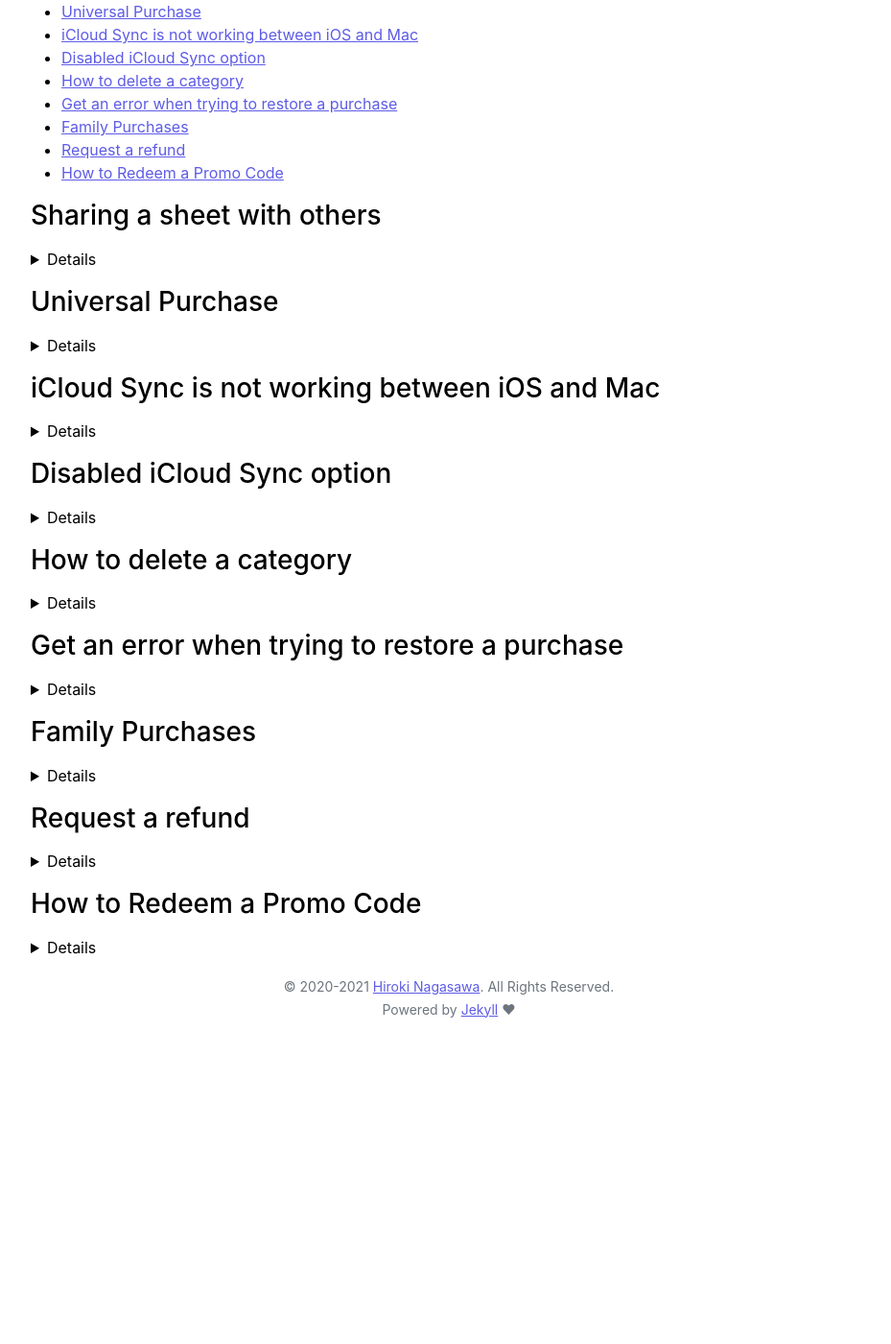
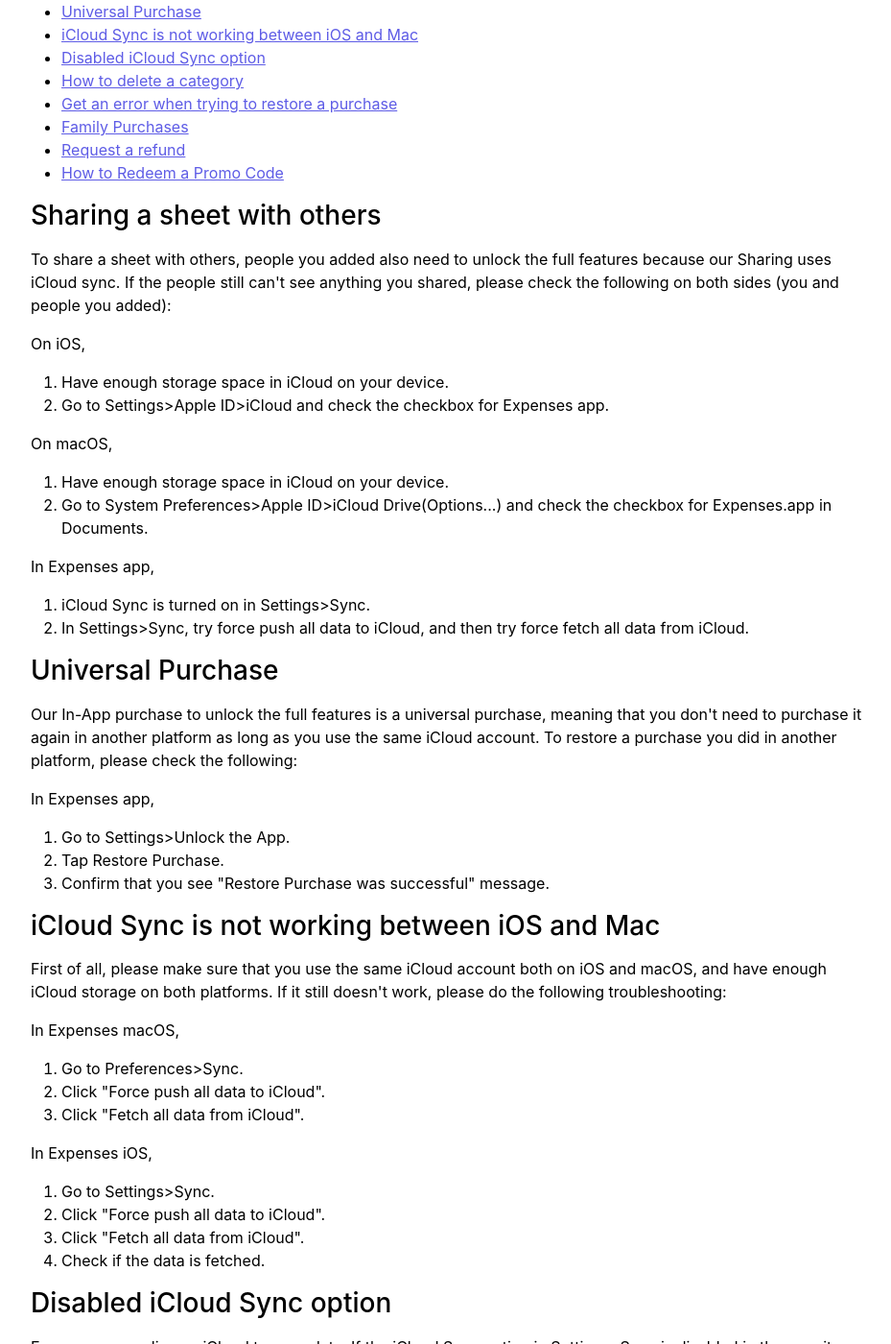
Before and after one commit to bluecometlabs/getexpenses.app, a Jekyll site: the page built from pages/contact.md, in a window 1280 px wide and 1400 px high, scrolled down 421 px. Shown: the whole window at 96% size, without its empty margins (172-1101 px from the left). Built offline with Jekyll 4.4.1, drawn with Linux system fonts in a browser that asks for light colours; before the commit the page ends 1500 px from its top, so only the background shows below that; some of the changed text lies outside the part shown.

Commit message:
Update contact page

```diff
--- a/_includes/contact.html
+++ b/_includes/contact.html
@@ -22,7 +22,6 @@
     </ul>
 
     <h3 id="sharing-sheet-with-others">Sharing a sheet with others</h3>
-    <details>
     <p>To share a sheet with others, people you added also need to unlock the full features because our Sharing uses iCloud sync. If the people still can't see anything you shared, please check the following on both sides (you and people you added):</p>
     <p>On iOS,</p>
     <ol>
@@ -39,10 +38,8 @@
         <li>iCloud Sync is turned on in Settings>Sync.</li>
         <li>In Settings>Sync, try force push all data to iCloud, and then try force fetch all data from iCloud.</li>
     </ol>
-    </details>
 
     <h3 id="universal-purchase">Universal Purchase</h3>
-    <details>
     <p>Our In-App purchase to unlock the full features is a universal purchase, meaning that you don't need to purchase it again in another platform as long as you use the same iCloud account. To restore a purchase you did in another platform, please check the following:</p>
     <p>In Expenses app,</p>
     <ol>
@@ -50,10 +47,8 @@
         <li>Tap Restore Purchase.</li>
         <li>Confirm that you see "Restore Purchase was successful" message.</li>
     </ol>
-    </details>
 
     <h3 id="icloud-sync-is-not-working">iCloud Sync is not working between iOS and Mac</h3>
-    <details>
     <p>First of all, please make sure that you use the same iCloud account both on iOS and macOS, and have enough iCloud storage on both platforms. If it still doesn't work, please do the following troubleshooting:</p>
     <p>In Expenses macOS,</p>
     <ol>
@@ -68,10 +63,8 @@
         <li>Click "Fetch all data from iCloud".</li>
         <li>Check if the data is fetched.</li>
     </ol>
-    </details>
 
     <h3 id="disabled-icloud-sync-option">Disabled iCloud Sync option</h3>
-    <details>
     <p>Expenses app relies on iCloud to sync data. If the iCloud Sync option in Settings>Sync is disabled in the app, it means the app can't access iCloud on your device. To enable it, please check the following:</p>
     <p>On iOS,</p>
     <ol>
@@ -87,10 +80,8 @@
         <li>Relaunch the app to properly reflect the change.</li>
         <li>See the iCloud Sync is now enabled.</li>
     </ol>
-    </details>
 
     <h3 id="how-to-delete-category">How to delete a category</h3>
-    <details>
     <p>Expenses app allows you to delete any category including the default categories. When deleting a category, expenses/income using the category also will be deleted. So, make sure that you change a category if you still want to keep them.</p>
     <p>On iOS,</p>
     <ol>
@@ -106,35 +97,27 @@
         <li>Select the delete button at the bottom.</li>
         <li>Tap the delete action after you check the confirmation.</li>
     </ol>
-    </details>
 
     <h3 id="error-when-trying-to-restore-purchase">Get an error when trying to restore a purchase</h3>
-    <details>
     <p>Please check the following list from <a href="https://support.apple.com/en-us/HT204530">Apple's article</a>.</p>
     <ol>
         <li>Make sure that you're signed in with the same Apple ID you used to make the purchase.</li>
         <li>Check <a href="https://support.apple.com/en-us/HT204396">the restrictions</a> on your device to make sure in-app purchases are allowed.</li>
         <li>Restart your device.</li>
     </ol>
-    </details>
 
     <h3 id="family-purchases">Family Purchases</h3>
-    <details>
     <p>We have enabled Family Sharing functionality for the purchase. To access in-app purchases from an app purchased by another family member, the app should be downloaded from the family member's purchased history.</p>
     <ol>
         <li>Go to App Store>Purchased</li>
         <li>Select Family Purchases</li>
         <li>Download Expenses.app from Family Purchases</li>
     </ol>
-    </details>
 
     <h3 id="request-refund">Request a refund</h3>
-    <details>
     <p>Since we don't have any access to purchases, please follow <a href="https://support.apple.com/en-us/HT204084">Request a refund for apps or content that you bought from Apple</a>. We'd also love to hear what you didn't like so that we could make improvements in the near future.</p>
-    </details>
 
     <h3 id="how-to-redeem-promo-code">How to Redeem a Promo Code</h3>
-    <details>
     <p>On iOS,</p>
     <ol>
         <li>Open the App Store</li>
@@ -149,5 +132,4 @@
         <li>Tap on Redeem Gift Card</li>
         <li>Enter the code manually or use Camera</li>
     </ol>
-    </details>
 </div>
```
